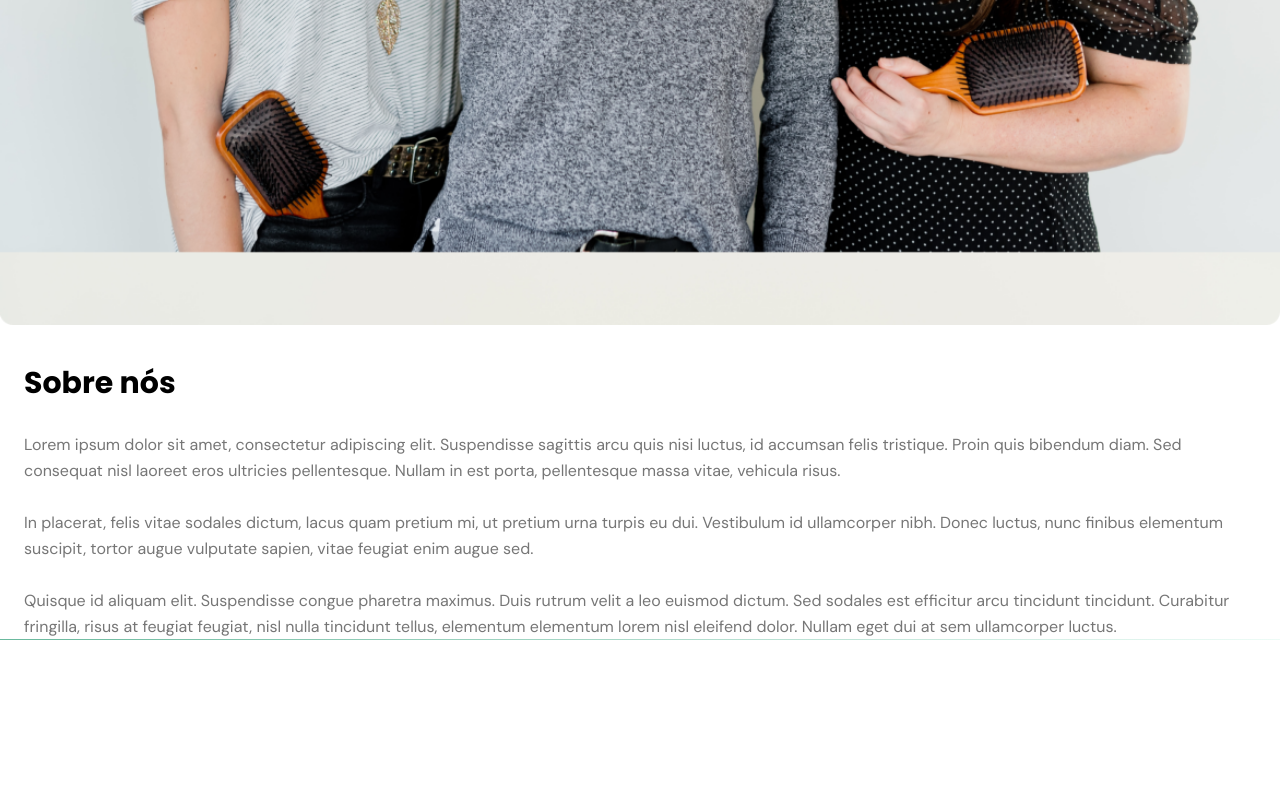
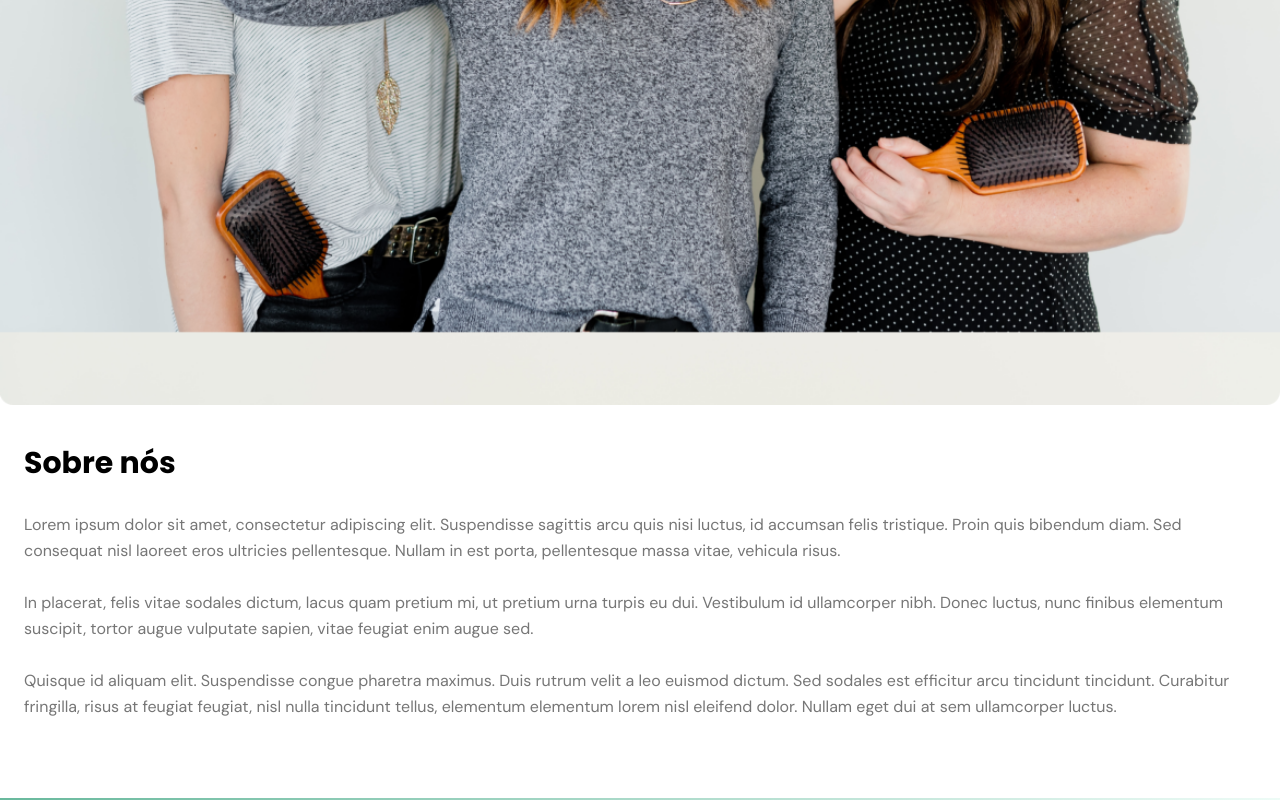
Before and after one commit to santanajoao/salon-landing-page, a React (Vite) app: page / in a window 1280 px wide. Shown: the part 1873-2673 px from the top of the page. Before the commit the page ends 2513 px from the top, so only its background shows below. Built offline with nearby package versions, Linux system fonts and the light colour scheme.

Commit message:
chore: create gradient line component and improve styles

```diff
--- a/src/components/AboutSection/index.jsx
+++ b/src/components/AboutSection/index.jsx
@@ -1,5 +1,6 @@
 import React from 'react';
 import aboutImage from '../../assets/about-image.webp';
+import GradientLine from '../GradientLine';
 import styles from './style.module.css';
 
 export default function AboutSection() {
@@ -29,7 +30,7 @@ export default function AboutSection() {
           dolor. Nullam eget dui at sem ullamcorper luctus.
         </p>
       </div>
-      <hr className={styles.hr} />
+      <GradientLine />
     </section>
   );
 }
--- a/src/components/AboutSection/style.module.css
+++ b/src/components/AboutSection/style.module.css
@@ -2,6 +2,7 @@
   width: 100%;
   min-height: 100vh;
   position: relative;
+  padding: 8rem 0;
 }
 
 .image {
@@ -29,17 +30,3 @@
   color: var(--gray);
   margin-top: 2.6rem;
 }
-
-.hr {
-  position: absolute;
-  bottom: 0;
-  left: 0;
-  width: 100%;
-  height: 0.1rem;
-  border: none;
-  background: linear-gradient(
-    -270deg,
-    #69b99d 0%,
-    rgba(204, 244, 230, 0.34) 100%
-  );
-}
--- /dev/null
+++ b/src/components/GradientLine/index.jsx
@@ -0,0 +1,6 @@
+import React from 'react';
+import styles from './style.module.css';
+
+export default function GradientLine() {
+  return <hr className={styles.gradient_line} />;
+}
--- /dev/null
+++ b/src/components/GradientLine/style.module.css
@@ -0,0 +1,13 @@
+.gradient_line {
+  position: absolute;
+  bottom: 0;
+  left: 0;
+  width: 100%;
+  height: 0.2rem;
+  border: none;
+  background: linear-gradient(
+    -270deg,
+    #69b99d 0%,
+    rgba(204, 244, 230, 0.34) 100%
+  );
+}
--- a/src/components/StartSection/index.jsx
+++ b/src/components/StartSection/index.jsx
@@ -1,6 +1,7 @@
 import React from 'react';
 import styles from './style.module.css';
 import image from '../../assets/start-image.webp';
+import GradientLine from '../GradientLine';
 
 export default function StartSection() {
   return (
@@ -20,6 +21,7 @@ export default function StartSection() {
           Agendar um horário
         </a>
       </div>
+      <GradientLine />
     </section>
   );
 }
--- a/src/components/StartSection/style.module.css
+++ b/src/components/StartSection/style.module.css
@@ -6,6 +6,7 @@
   justify-content: center;
   align-items: center;
   background-color: var(--white-bg);
+  position: relative;
 }
 
 .image {
```
